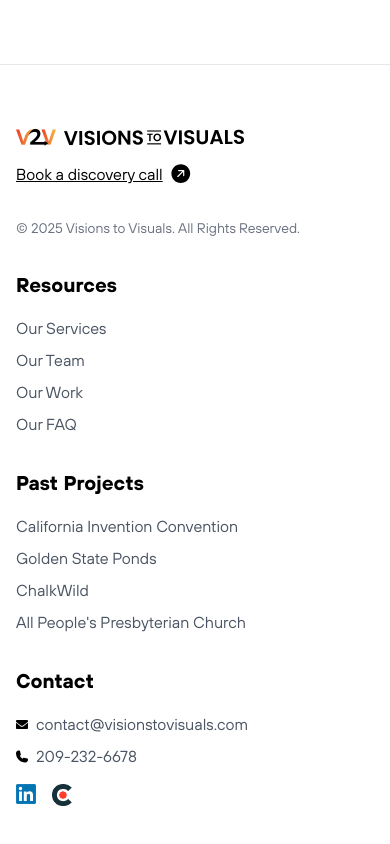
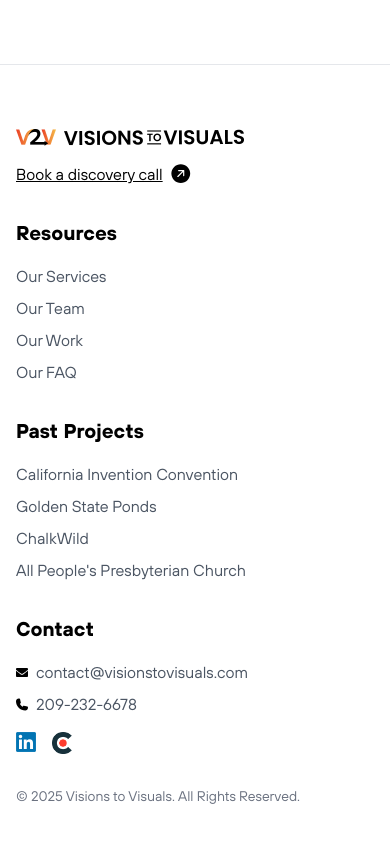
Before and after one commit to Visions-to-Visuals/v2v-website, a Next.js app: page / in a window 390 px wide. Shown: the part 8294-9138 px from the top of the page. Built offline with nearby package versions, Linux system fonts and the light colour scheme.

Commit message:
fix: footer copyright

```diff
--- a/src/components/layout/Footer.tsx
+++ b/src/components/layout/Footer.tsx
@@ -15,7 +15,7 @@
               height={40}
               className="mb-4"
             />
-            <button className="flex items-center gap-2 text-black hover:text-gray-600 transition-colors mb-8 underline">
+            <button className="flex items-center gap-2 text-black hover:text-gray-600 transition-colors md:mb-8 underline">
               Book a discovery call
               <Image
                 src="/assets/diagonal-arrow-dark.svg"
@@ -25,7 +25,7 @@
                 className="w-5 h-5"
               />
             </button>
-            <p className="text-sm text-gray-500 mt-auto">
+            <p className="text-sm text-gray-500 mt-auto hidden md:block">
               © 2025 Visions to Visuals. All Rights Reserved.
             </p>
           </div>
@@ -83,6 +83,11 @@
             </div>
           </div>
         </div>
+
+        {/* Mobile copyright notice */}
+        <p className="text-sm text-gray-500 pt-8 md:hidden">
+          © 2025 Visions to Visuals. All Rights Reserved.
+        </p>
       </div>
     </footer>
   );
```
